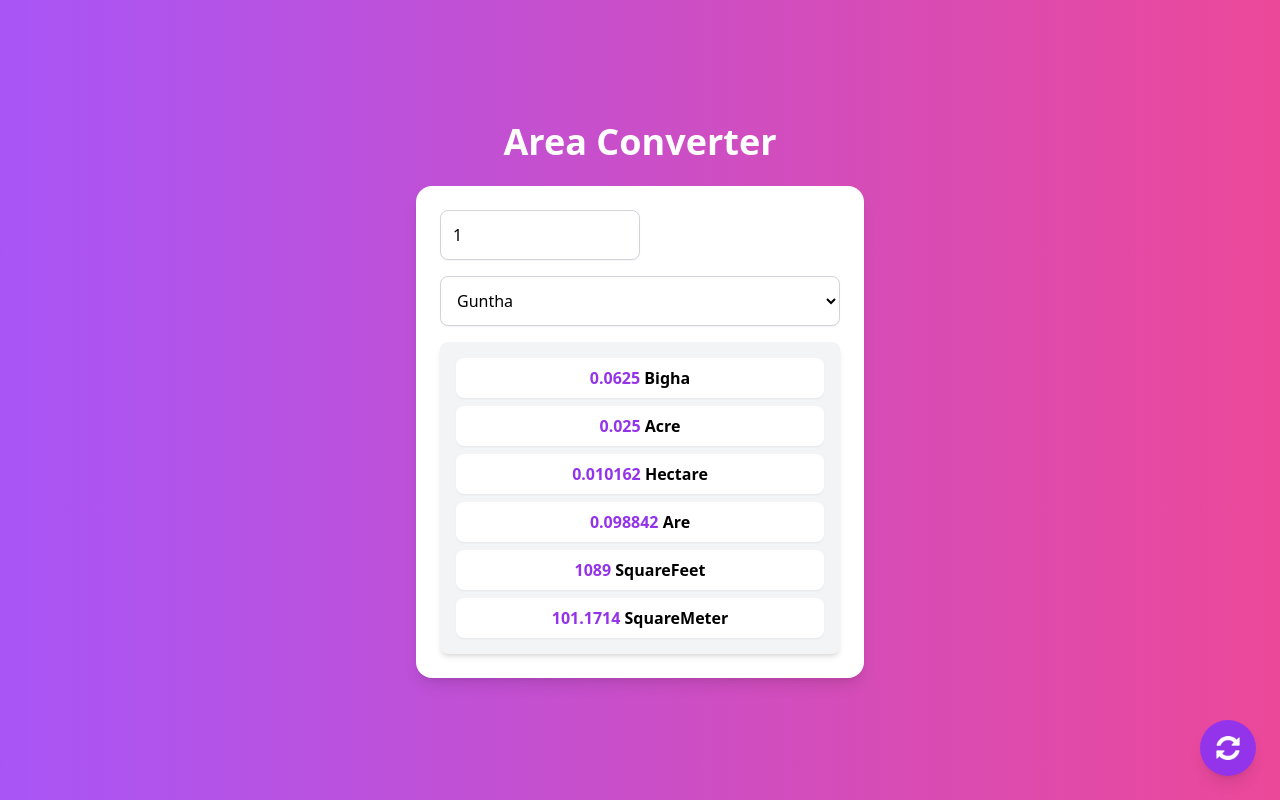
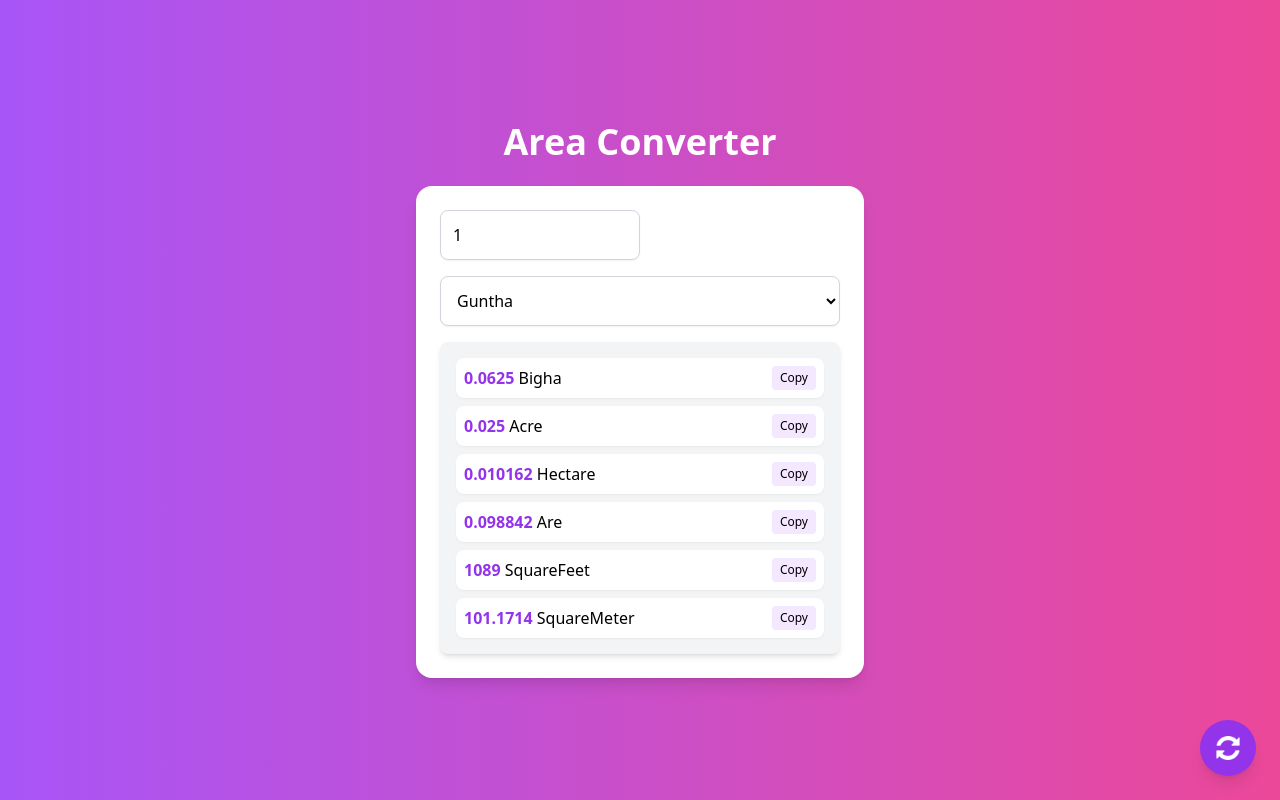
Before and after one commit to Murlidhar08/Area-Converter, a React (Vite) app: page /multiple in a window 1280 px wide. Built offline with nearby package versions, Linux system fonts and the light colour scheme.

Commit message:
Added copy feature

```diff
--- a/src/pages/AreaConverterMultiple.tsx
+++ b/src/pages/AreaConverterMultiple.tsx
@@ -92,29 +92,25 @@ export default function AreaConverterMultiple() {
   const [customH, setCustomH] = useState<number>(0);
   const [customR, setCustomR] = useState<number>(0);
   const [customSM, setCustomSM] = useState<number>(0);
+  const [copied, setCopied] = useState<string | null>(null);
 
-  const navigate = useNavigate(); // Initialize navigate function
+  const navigate = useNavigate();
 
   const convertArea = (targetUnit: keyof UnitConversion): number => {
     if (fromUnit === "H.RA.SM") {
-      // Convert custom format to Guntha first
       const gunthaValue = calculateCustomUnit(customH, customR, customSM);
-      return Number(
-        (gunthaValue * unitDetails["Guntha"][targetUnit]).toFixed(6)
-      );
+      return Number((gunthaValue * unitDetails["Guntha"][targetUnit]).toFixed(6));
     }
-
     return Number(
-      (value * unitDetails[fromUnit as keyof UnitDetails][targetUnit]).toFixed(
-        6
-      )
+      (value * unitDetails[fromUnit as keyof UnitDetails][targetUnit]).toFixed(6)
     );
   };
 
-  // Functions
-  /** Navigate to Single Page Conversion */
-  const navigateToSinglePage = () => {
-    navigate("/single");
+  const handleCopy = (text: string, unit: string) => {
+    navigator.clipboard.writeText(text).then(() => {
+      setCopied(unit);
+      setTimeout(() => setCopied(null), 1500);
+    });
   };
 
   return (
@@ -181,29 +177,37 @@ export default function AreaConverterMultiple() {
           <option value="H.RA.SM">Hectare - Are - SquareMeter</option>
         </select>
 
-        <div className="bg-gray-100 p-4 rounded-lg shadow-md text-center font-semibold text-sm sm:text-base space-y-2">
+        <div className="bg-gray-100 p-4 rounded-lg shadow-md space-y-2">
           {Object.keys(unitDetails).map(
             (unit) =>
               unit !== fromUnit && (
-                <motion.p
+                <motion.div
                   key={unit}
-                  className="p-2 bg-white rounded-lg shadow-sm"
+                  className="flex justify-between items-center p-2 bg-white rounded-lg shadow-sm"
                   initial={{ opacity: 0, y: 10 }}
                   animate={{ opacity: 1, y: 0 }}
                 >
-                  <span className="text-purple-600 font-bold">
-                    {convertArea(unit)}
-                  </span>{" "}
-                  {unit}
-                </motion.p>
+                  <span>
+                    <span className="text-purple-600 font-bold">
+                      {convertArea(unit)}
+                    </span>{" "}
+                    {unit}
+                  </span>
+                  <button
+                    onClick={() => handleCopy(String(convertArea(unit)), unit)}
+                    className="ml-2 px-2 py-1 text-xs text-black bg-purple-100 rounded hover:bg-purple-200"
+                  >
+                    {copied === unit ? "Copied!" : "Copy"}
+                  </button>
+                </motion.div>
               )
           )}
         </div>
       </motion.div>
-      {/* Floating Button for Single Page */}
+
       <motion.button
         title="Single Conversion"
-        onClick={navigateToSinglePage}
+        onClick={() => navigate("/single")}
         className="fixed bottom-6 right-6 bg-purple-600 hover:bg-purple-700 text-white p-4 rounded-full shadow-lg focus:outline-none"
         whileHover={{ scale: 1.1 }}
         whileTap={{ scale: 0.9 }}
```
